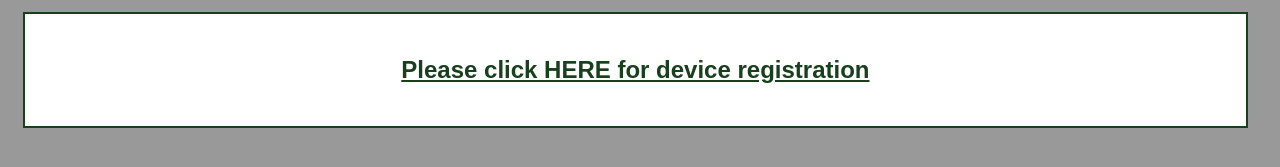
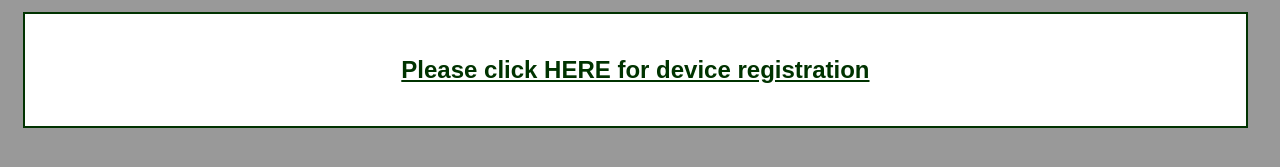
Before and after one commit to frisanco/CSE425Proj1, a plain HTML site: page index.html in a window 1280 px wide. Shown: the part 143-310 px from the top of the page. Drawn offline with Linux system fonts and the light colour scheme.

Commit message:
Adjusting link box

```diff
--- a/styles.css
+++ b/styles.css
@@ -19,7 +19,8 @@ body {
   text-align: center;
   font-family: arial, helvetica, sans-serif;
   font-size: x-large;
-  color: #18401C;
+  color: #003300;
+  font-weight: bold;
   text-decoration: underline;
   float: left;
   margin: 0px 15px 10px 15px;
```
